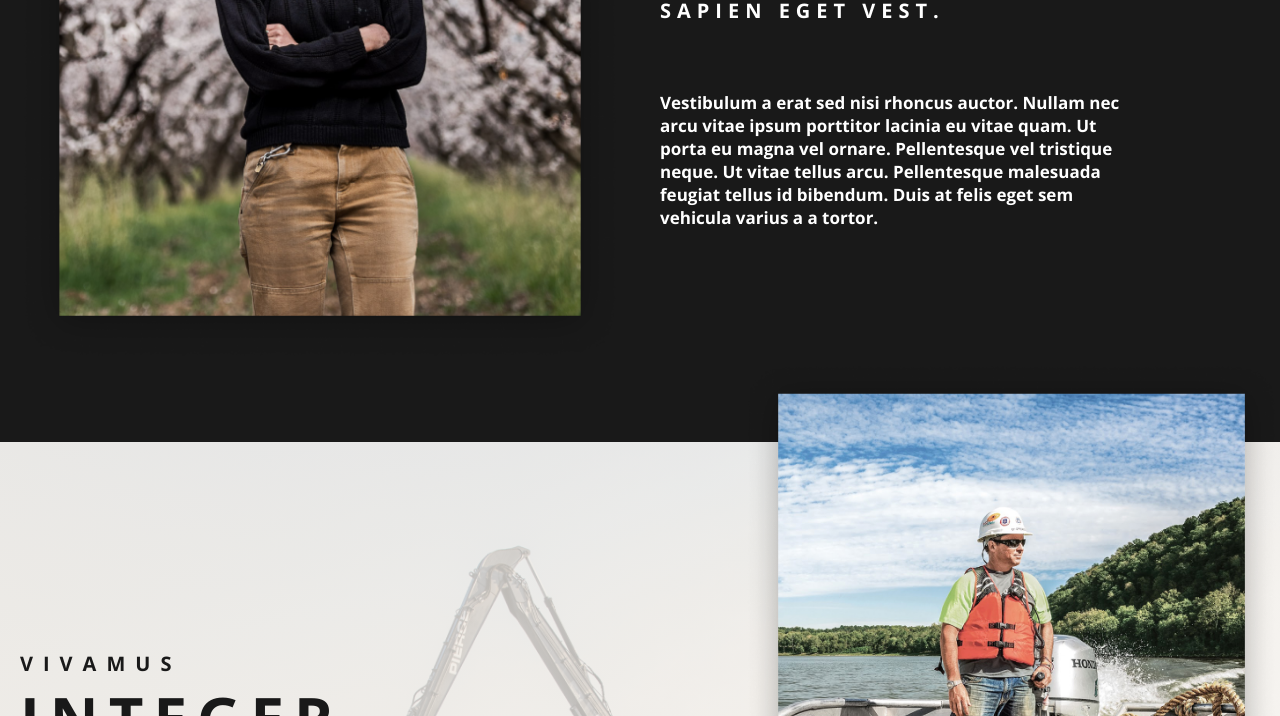
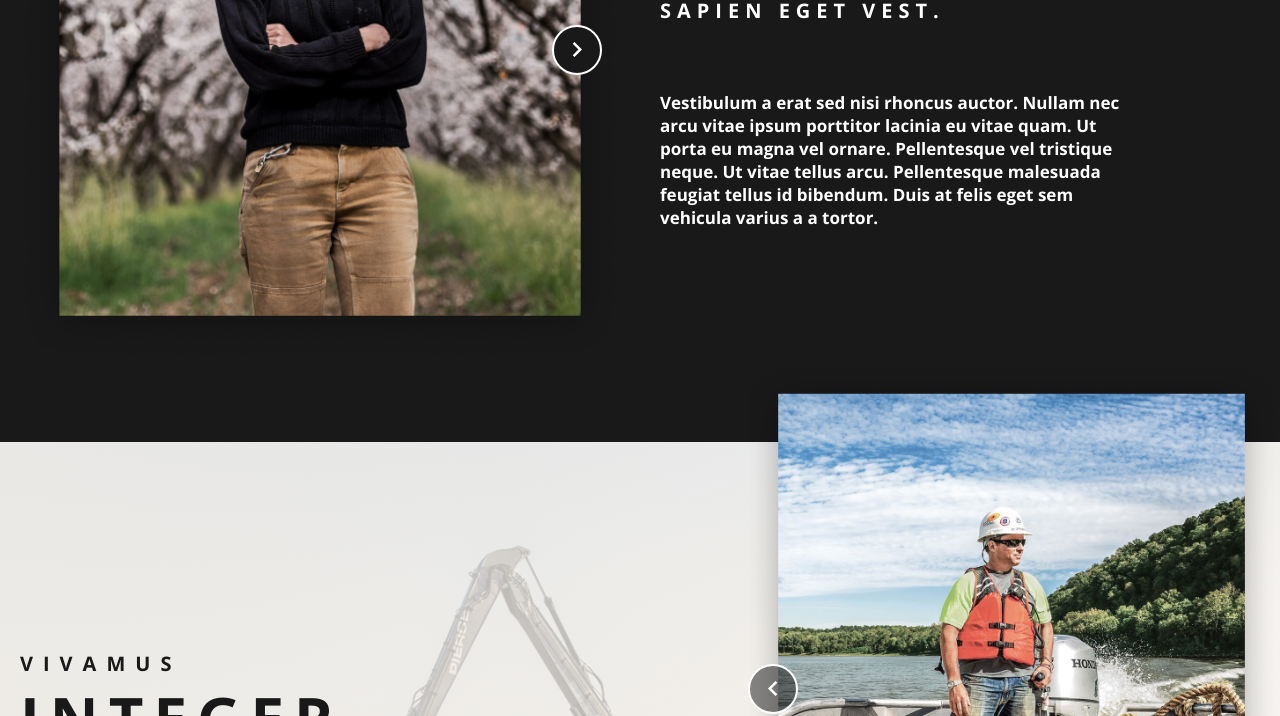
Before and after one commit to ach1209/front-end-assessment, a website: page index.html in a window 1280 px wide. Shown: the part 784-1500 px from the top of the page. Drawn offline with nearby package versions, Linux system fonts and the light colour scheme.

Commit message:
Added carousel arrow buttons and styling

```diff
--- a/index.html
+++ b/index.html
@@ -37,6 +37,13 @@
           <source media="(min-width: 320px)" srcset="./images/man_laughing_375x444.png">
           <img src="./images/man_laughing_610x682.png" alt="A man laughing outdoors" />
         </picture>
+        <div class="arrow-head__container arrow-head__container--right">
+          <span class="arrow-head">
+            <svg width="10" height="15" viewBox="0 0 10 15" fill="none" xmlns="http://www.w3.org/2000/svg">
+              <path d="M0.737499 13.2375L6.4625 7.5L0.737499 1.7625L2.5 0L10 7.5L2.5 15L0.737499 13.2375Z" fill="white"/>
+            </svg>
+          </span>
+        </div>
       </div>
       <div class="primary-info-column primary-info-column--right">
         <h2 class="primary-info-title">Vivamus <span class="text-large">Eleifend</span> Sapien eget vest.</h2>
@@ -60,6 +67,13 @@
           <source media="(min-width: 320px)" srcset="images/construction_worker_375x444.png">
           <img src="images/construction_worker_610x682.png" alt="Construction worker on a boat" />
         </picture>
+        <div class="arrow-head__container arrow-head__container--left">
+          <span class="arrow-head arrow-head--left arrow-head--bg-transparent">
+            <svg width="10" height="15" viewBox="0 0 10 15" fill="none" xmlns="http://www.w3.org/2000/svg">
+              <path d="M0.737499 13.2375L6.4625 7.5L0.737499 1.7625L2.5 0L10 7.5L2.5 15L0.737499 13.2375Z" fill="white"/>
+            </svg>
+          </span>
+        </div>
       </div>
       <div class="secondary-info__content-body">
         <div class="secondary-info__title-wrapper">
--- a/scss/base/_mixins.scss
+++ b/scss/base/_mixins.scss
@@ -35,6 +35,12 @@
   }
 }
 
+@mixin device-small-medium-no-max {
+  @media screen and (min-width: 562px) {
+    @content;
+  }
+}
+
 @mixin device-small-medium {
   @media screen and (min-width: 562px) and (max-width: 719px) {
     @content;
--- a/scss/components/_arrow.scss
+++ b/scss/components/_arrow.scss
@@ -21,3 +21,35 @@
     top: 8px;
   }
 }
+
+.arrow-head__container {
+  position: absolute;
+  top: 50%;
+
+  &--left {
+    left: 1%;
+  }
+
+  &--right {
+    right: 6%;
+  }
+}
+
+.arrow-head {
+  width: 5rem;
+  height: 5rem;
+  display: flex;
+  align-items: center;
+  justify-content: center;
+  border-radius: 50%;
+  border: 2px solid white;
+  background-color: $black;
+
+  &--left {
+    transform: rotate(180deg);
+  }
+
+  &--bg-transparent {
+    background-color: rgba($black, 0.5);
+  }
+}
--- a/scss/components/_primary-info.scss
+++ b/scss/components/_primary-info.scss
@@ -10,6 +10,7 @@
 }
 
 .primary-info-column {
+  position: relative;
   padding: 0 2rem;
 
   &--left {
--- a/scss/components/_secondary-info.scss
+++ b/scss/components/_secondary-info.scss
@@ -9,8 +9,10 @@
   }
 
   &__background {
-    grid-column: 1 / -1;
-    grid-row: 1;
+    @include device-small-medium-no-max {
+      grid-column: 1 / -1;
+      grid-row: 1;
+    }
   }
 
   &__image-container {
@@ -27,10 +29,6 @@
     }
 
     @include device-medium {
-      grid-column: 3 / -1;
-    }
-
-    @include device-small-medium {
       grid-column: 3 / -1;
     }
   }
```
Also changed, not shown: css/styles.css, images/arrow.svg (added).
